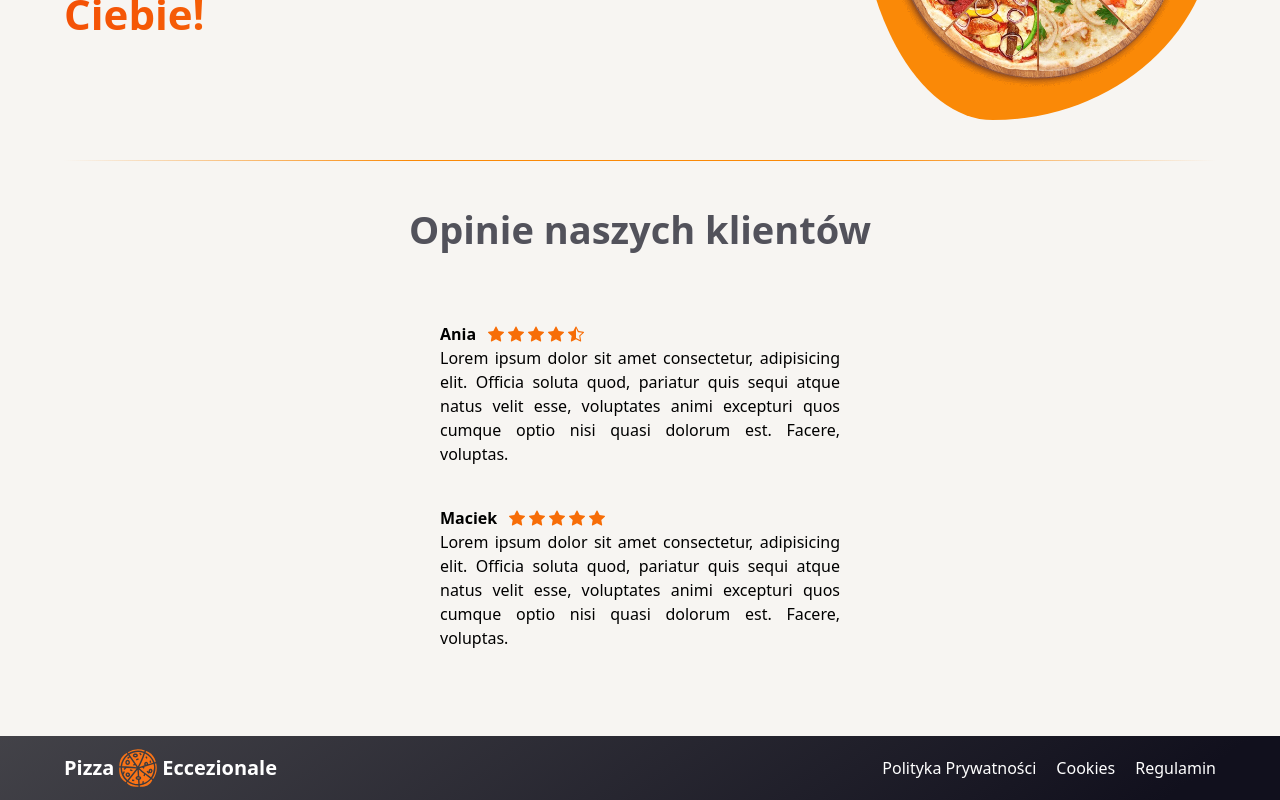
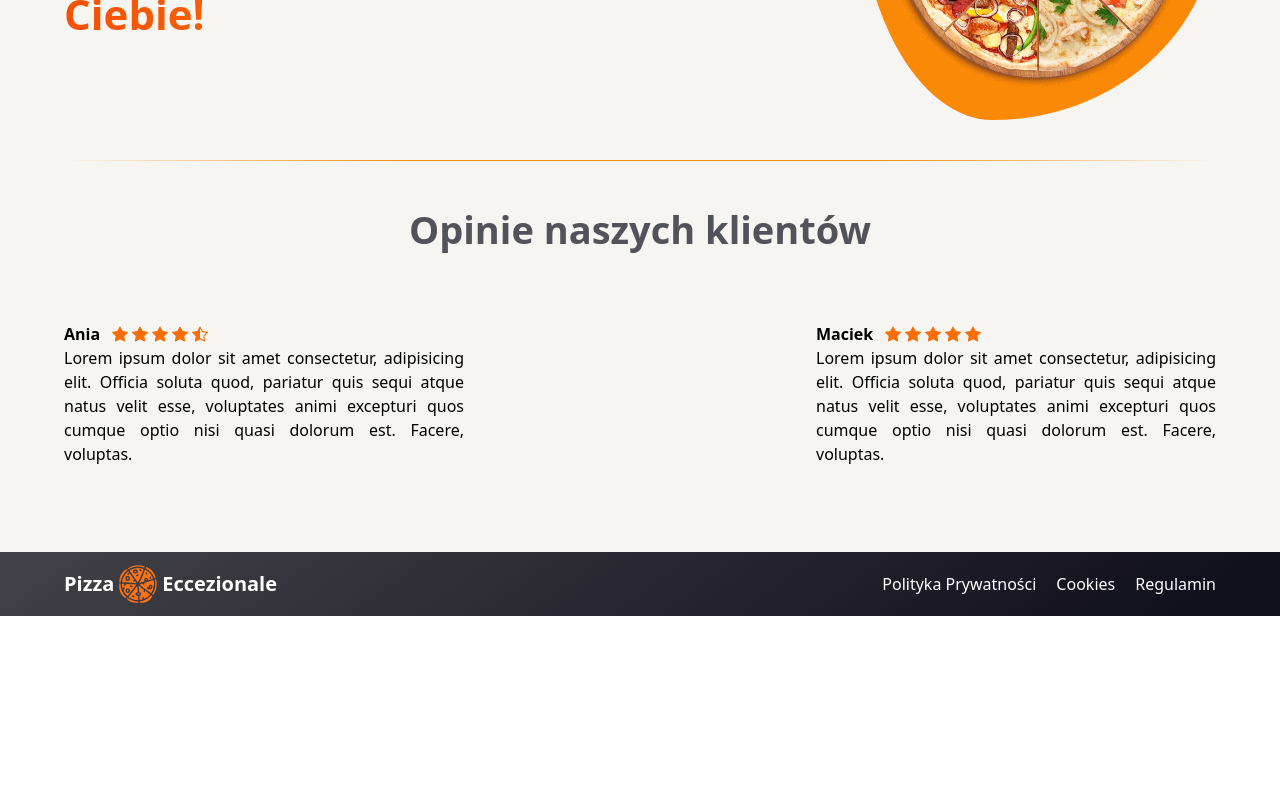
Before and after one commit to m-uchyla/pizzeria-portfolio, a React (Vite) app: page / in a window 1280 px wide. Shown: the part 1238-2038 px from the top of the page. After the commit the page ends 1854 px from the top, so only its background shows below. Built offline with nearby package versions, Linux system fonts and the light colour scheme.

Commit message:
RWD Revies

```diff
--- a/src/components/sections/Reviews.jsx
+++ b/src/components/sections/Reviews.jsx
@@ -27,9 +27,9 @@ const Reviews = () => {
   return (
     <section id="reviews">
         <h2 className='text-center font-bold md:text-[38px] sm:text-[22px] text-[24px] text-zinc-600'>Opinie naszych klientów</h2>
-        <div className='flex flex-col lg:flex-row gap-10 items-center lg:justify-evenly mt-16'>
+        <div className='flex flex-col md:flex-row gap-10 items-center lg:justify-evenly md:justify-between mt-16'>
             {reviews.map((review, index) => (
-                <div className='w-[400px]' key={index+"|"+review.name}>
+                <div className='sm:w-[400px]' key={index+"|"+review.name}>
                 <div className='flex gap-3'>
                     <h3 className='font-semibold'>{review.name}</h3>
                     <div className='flex items-center gap-1 text-primary'>
```
